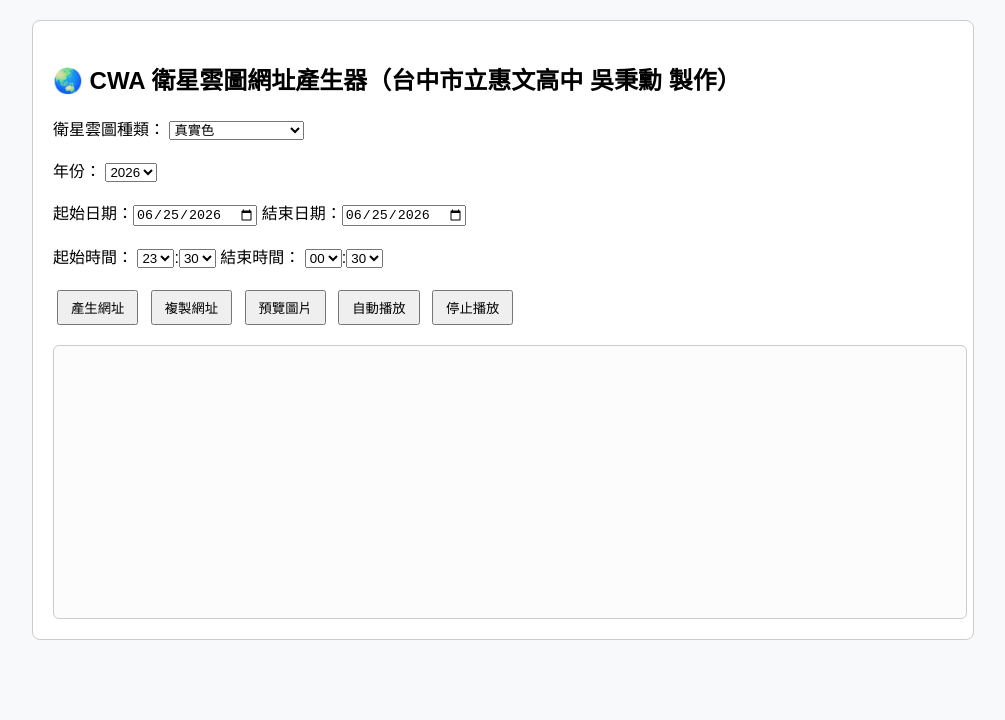
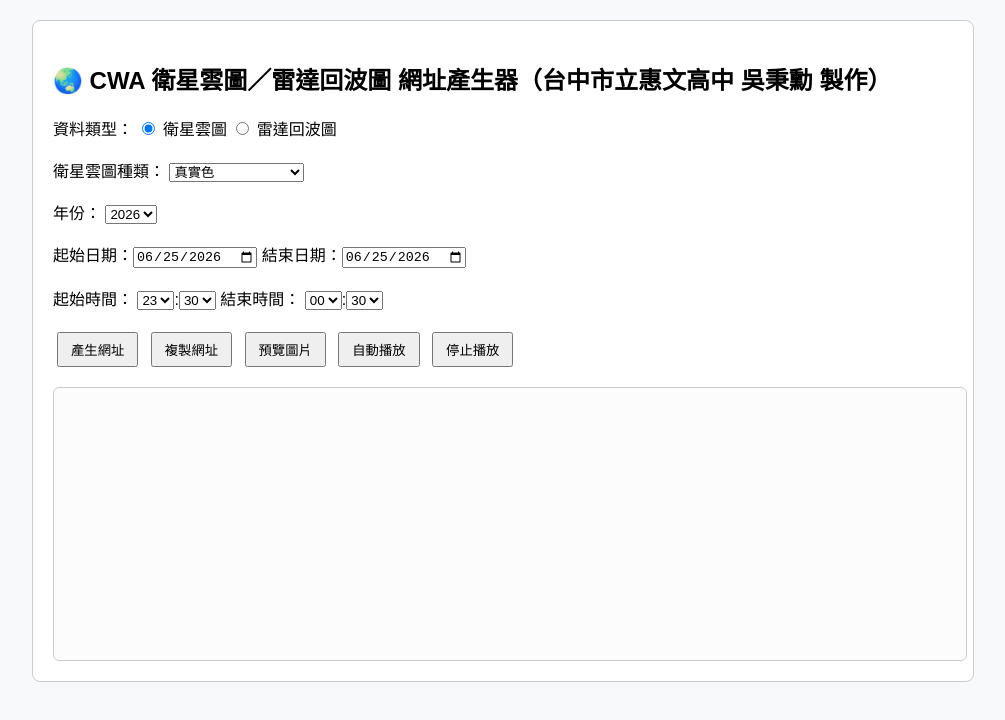
Before and after one commit to xun73/cwa_image, a plain HTML site: page index.html in a window 1280 px wide. Shown: the whole page, without its empty margins (137-1142 px from the left). Drawn offline with Linux system fonts and the light colour scheme.

Commit message:
Add radar echo map feature with mode switch

```diff
--- a/index.html
+++ b/index.html
@@ -2,7 +2,7 @@
 <html lang="zh-TW">
 <head>
 <meta charset="UTF-8">
-<title>CWA 衛星雲圖網址產生器</title>
+<title>CWA 衛星雲圖／雷達回波圖 網址產生器</title>
 <style>
   body {
     font-family: "Noto Sans TC", sans-serif;
@@ -63,32 +63,16 @@
 
 <body>
 <div class="container">
-  <h2>🌏 CWA 衛星雲圖網址產生器（台中市立惠文高中 吳秉勳 製作）</h2>
+  <h2>🌏 CWA 衛星雲圖／雷達回波圖 網址產生器（台中市立惠文高中 吳秉勳 製作）</h2>
 
-  <label>衛星雲圖種類：</label>
-  <select id="product">
-    <optgroup label="臺灣">
-      <option value="TWI_VIS_Gray_1350">可見光</option>
-      <option value="TWI_IR1_CR_800">紅外線-彩色</option>
-      <option value="TWI_IR1_MB_800">紅外線-色調強化</option>
-      <option value="TWI_IR1_Gray_800">紅外線-黑白</option>
-      <option value="TWI_TRGB_1350">真實色</option>
-    </optgroup>
-    <optgroup label="東亞">
-      <option value="LCC_VIS_Gray_2750">可見光</option>
-      <option value="LCC_IR1_CR_2750">紅外線-彩色</option>
-      <option value="LCC_IR1_MB_2750">紅外線-色調強化</option>
-      <option value="LCC_IR1_Gray_2750">紅外線-黑白</option>
-      <option value="LCC_TRGB_2750" selected>真實色</option>
-    </optgroup>
-    <optgroup label="全景">
-      <option value="FDK_VIS_Gray_2750">可見光</option>
-      <option value="FDK_IR1_CR_2750">紅外線-彩色</option>
-      <option value="FDK_IR1_MB_2750">紅外線-色調強化</option>
-      <option value="FDK_IR1_Gray_2750">紅外線-黑白</option>
-      <option value="FDK_TRGB_2750">真實色</option>
-    </optgroup>
-  </select><br><br>
+  <label>資料類型：</label>
+  <input type="radio" name="mode" value="satellite" id="modeSat" checked onchange="switchMode()">
+  <label for="modeSat">衛星雲圖</label>
+  <input type="radio" name="mode" value="radar" id="modeRad" onchange="switchMode()">
+  <label for="modeRad">雷達回波圖</label><br><br>
+
+  <label id="productLabel">衛星雲圖種類：</label>
+  <select id="product"></select><br><br>
 
   年份：
   <select id="year">
@@ -125,6 +109,79 @@
 
 function pad2(n){return n<10?'0'+n:n;}
 
+const satProducts = {
+  "TWI": { label: "臺灣", items: [
+    ["TWI_VIS_Gray_1350", "可見光"],
+    ["TWI_IR1_CR_800", "紅外線-彩色"],
+    ["TWI_IR1_MB_800", "紅外線-色調強化"],
+    ["TWI_IR1_Gray_800", "紅外線-黑白"],
+    ["TWI_TRGB_1350", "真實色"]
+  ]},
+  "LCC": { label: "東亞", items: [
+    ["LCC_VIS_Gray_2750", "可見光"],
+    ["LCC_IR1_CR_2750", "紅外線-彩色"],
+    ["LCC_IR1_MB_2750", "紅外線-色調強化"],
+    ["LCC_IR1_Gray_2750", "紅外線-黑白"],
+    ["LCC_TRGB_2750", "真實色"]
+  ]},
+  "FDK": { label: "全景", items: [
+    ["FDK_VIS_Gray_2750", "可見光"],
+    ["FDK_IR1_CR_2750", "紅外線-彩色"],
+    ["FDK_IR1_MB_2750", "紅外線-色調強化"],
+    ["FDK_IR1_Gray_2750", "紅外線-黑白"],
+    ["FDK_TRGB_2750", "真實色"]
+  ]}
+};
+
+const radProducts = [
+  { label: "臺灣全域（含地形）", items: [
+    ["CV1_3600", "大圖"], ["CV1_1000", "小圖"]
+  ]},
+  { label: "臺灣全域（不含地形）", items: [
+    ["CV2_3600", "大圖"], ["CV2_1000", "小圖"]
+  ]},
+  { label: "臺灣區域（含地形）", items: [
+    ["CV1_TW_3600", "大圖"], ["CV1_TW_1000", "小圖"]
+  ]},
+  { label: "臺灣區域（不含地形）", items: [
+    ["CV2_TW_3600", "大圖"], ["CV2_TW_1000", "小圖"]
+  ]}
+];
+
+function switchMode() {
+  const mode = document.querySelector('input[name="mode"]:checked').value;
+  const sel = document.getElementById("product");
+  const label = document.getElementById("productLabel");
+  sel.innerHTML = "";
+  if (mode === "satellite") {
+    label.textContent = "衛星雲圖種類：";
+    for (const key in satProducts) {
+      const g = satProducts[key];
+      const og = document.createElement("optgroup");
+      og.label = g.label;
+      g.items.forEach(([val,text])=>{
+        const opt = document.createElement("option");
+        opt.value = val; opt.textContent = text;
+        if (val === "LCC_TRGB_2750") opt.selected = true;
+        og.appendChild(opt);
+      });
+      sel.appendChild(og);
+    }
+  } else {
+    label.textContent = "雷達回波圖種類：";
+    radProducts.forEach(g=>{
+      const og = document.createElement("optgroup");
+      og.label = g.label;
+      g.items.forEach(([val,text])=>{
+        const opt = document.createElement("option");
+        opt.value = val; opt.textContent = text;
+        og.appendChild(opt);
+      });
+      sel.appendChild(og);
+    });
+  }
+}
+
 function initDefaults() {
   const today = new Date();
   const yyyy = today.getFullYear();
@@ -157,6 +214,7 @@
 }
 
 function generateURLs() {
+  const mode = document.querySelector('input[name="mode"]:checked').value;
   const product = document.getElementById("product").value;
   const year = document.getElementById("year").value;
   const sd = document.getElementById("startDate").value;
@@ -176,8 +234,15 @@
 
   urls = [];
   while (start <= end) {
-    const stamp = `${year}-${pad2(start.getMonth()+1)}-${pad2(start.getDate())}-${pad2(start.getHours())}-${pad2(start.getMinutes())}`;
-    urls.push(`https://www.cwa.gov.tw/Data/satellite/${product}/${product}-${stamp}.jpg`);
+    const y = year, mo = pad2(start.getMonth()+1), d = pad2(start.getDate());
+    const h = pad2(start.getHours()), mi = pad2(start.getMinutes());
+    if (mode === "satellite") {
+      const stamp = `${y}-${mo}-${d}-${h}-${mi}`;
+      urls.push(`https://www.cwa.gov.tw/Data/satellite/${product}/${product}-${stamp}.jpg`);
+    } else {
+      const stamp = `${y}${mo}${d}${h}${mi}`;
+      urls.push(`https://www.cwa.gov.tw/Data/radar/${product}_${stamp}.png`);
+    }
     start.setMinutes(start.getMinutes() + 10);
   }
 
@@ -245,6 +310,7 @@
   previewEl.style.transform = `scale(${currentScale})`;
 }, { passive: false });
 
+switchMode();
 initDefaults();
 </script>
 </body>
```
Also changed, not shown: 2 other files.
